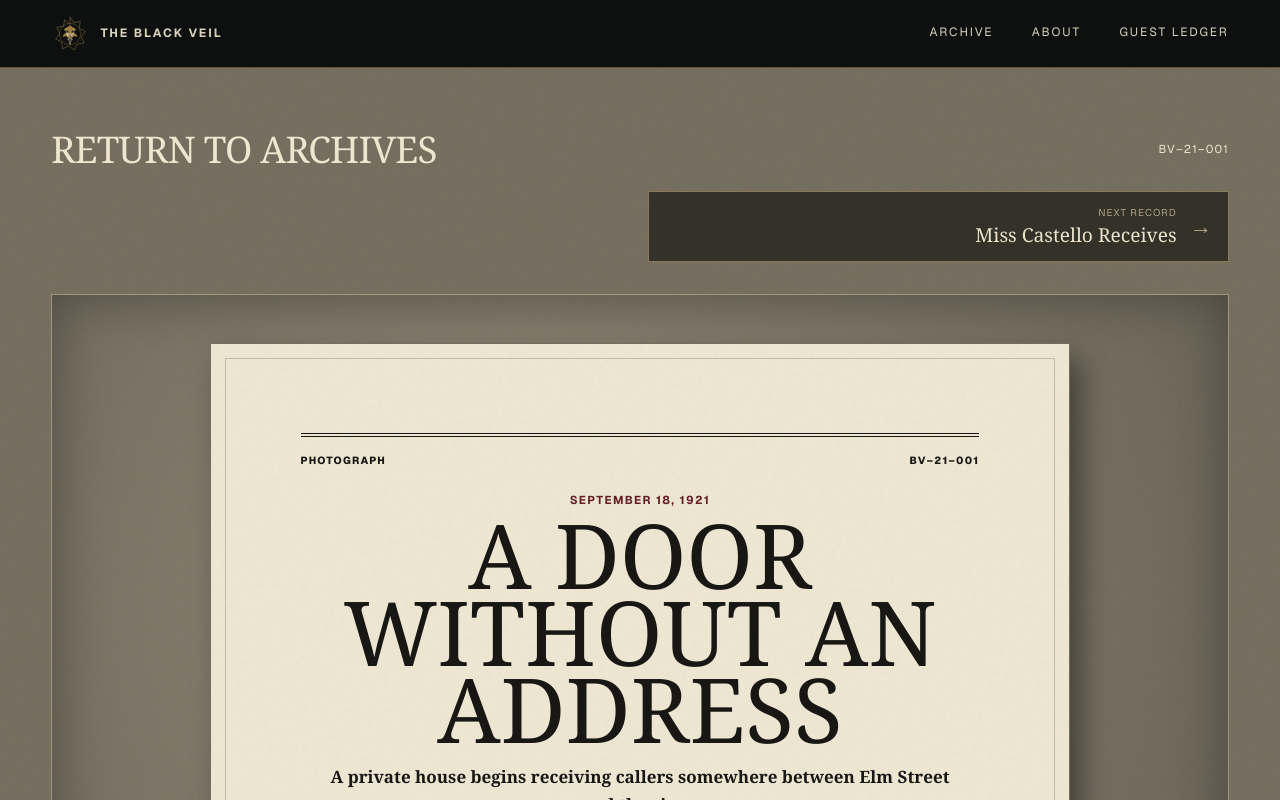
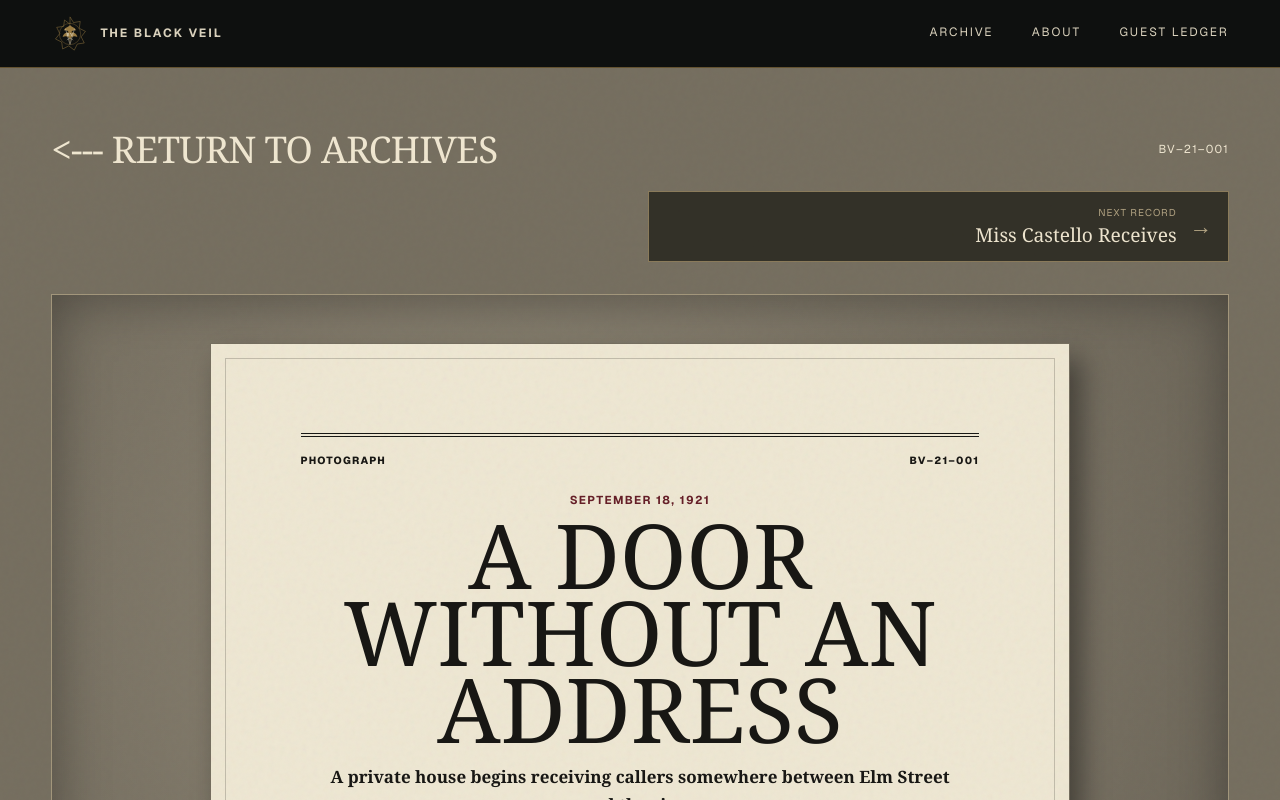
Before and after one commit to joeylandry/black-veil, a Next.js app: page /archive/a-door-without-an-address in a window 1280 px wide. Shown: the top 800 px of the page. Built offline with nearby package versions, Linux system fonts and the light colour scheme.

Commit message:
Add arrow prefix to archive record return link
Co-Authored-By: Claude Sonnet 5 <noreply@anthropic.com>
Claude-Session: https://claude.ai/code/session_01TFGfSBYurvPSie6ZHpyP1Y

```diff
--- a/src/app/archive/[slug]/page.tsx
+++ b/src/app/archive/[slug]/page.tsx
@@ -32,7 +32,7 @@ export default async function ArchiveDocumentPage({ params }: Props) {
   return (
     <div className="record-room">
       <div className="record-toolbar">
-        <Link href="/archive" className="record-return-link">Return to Archives</Link>
+        <Link href="/archive" className="record-return-link">&lt;--- RETURN TO ARCHIVES</Link>
         <span>{record.catalogNumber}</span>
       </div>
 
```
